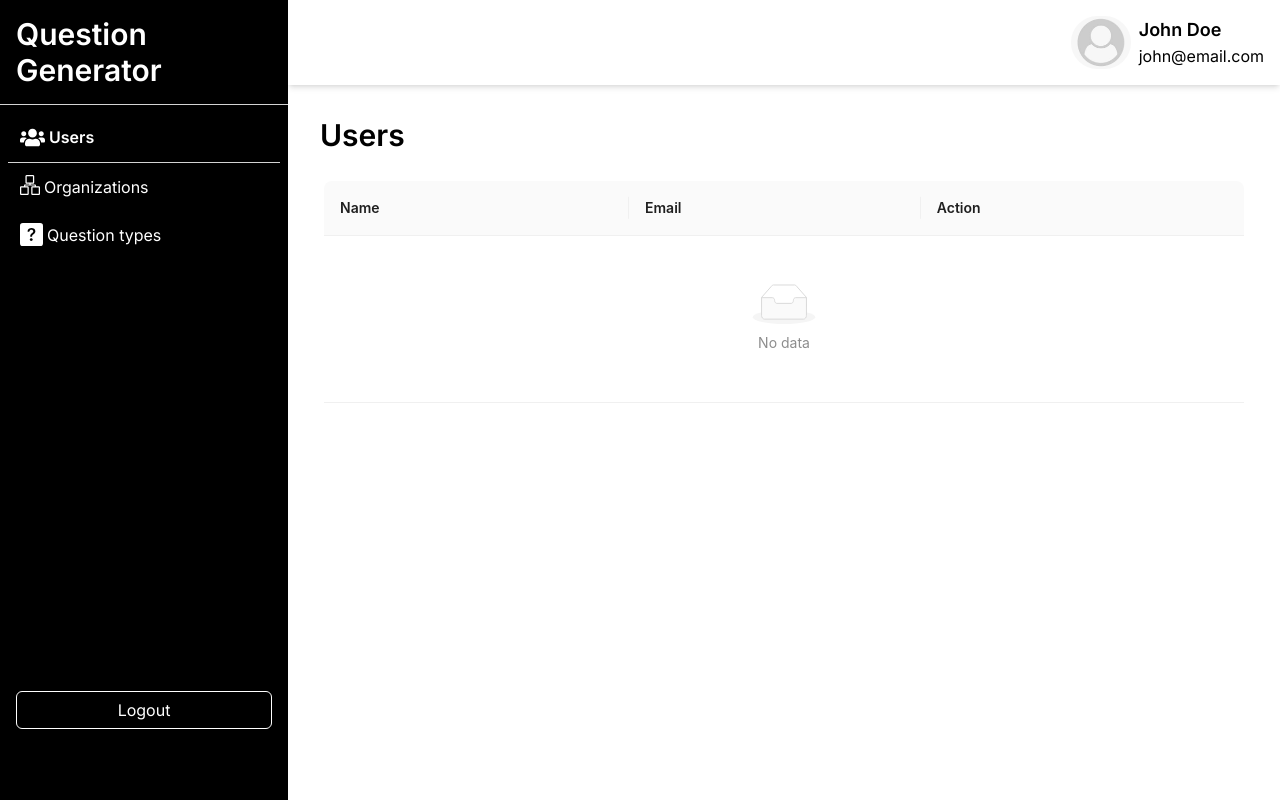
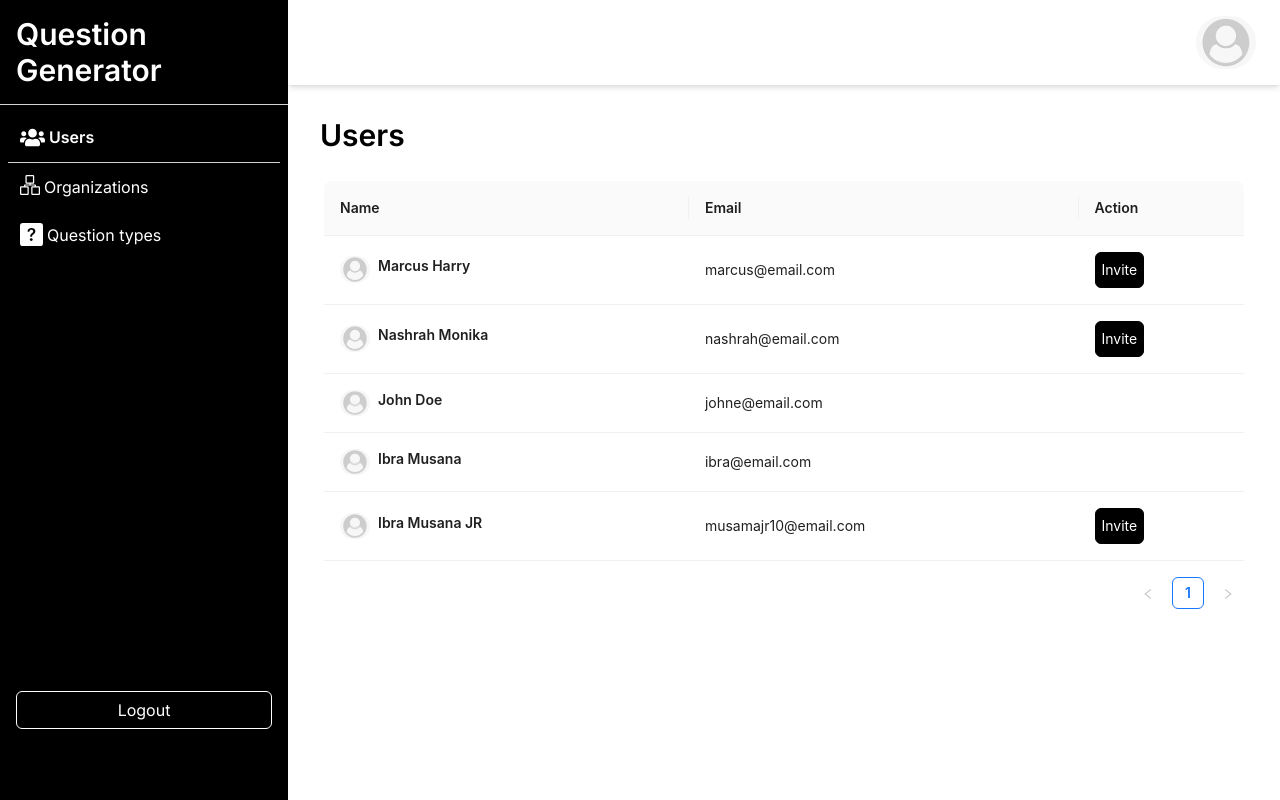
Before and after one commit to NashibJr/questions-system, a Next.js app: page /dashboard/users in a window 1280 px wide. Built offline with nearby package versions, Linux system fonts and the light colour scheme.

Commit message:
Feat: Added users to the users table

```diff
--- a/app/dashboard/question-type/_components/Mcq.tsx
+++ b/app/dashboard/question-type/_components/Mcq.tsx
@@ -5,9 +5,12 @@ import Input from "@/components/Input";
 import { QuestionType } from "@/types/types";
 import Button from "@/components/Button";
 import { useRouter } from "next/navigation";
+import { useAppDispatch } from "@/redux/hooks";
+import { createQuestion } from "@/redux/slices/questionSlice";
 
 const Mcq = () => {
   const router = useRouter();
+  const dispatch = useAppDispatch();
   const [questions, setQuestions] = React.useState<QuestionType[]>([]);
   const [question, setQuestion] = React.useState<string>("");
   const id = React.useId();
@@ -50,6 +53,7 @@ const Mcq = () => {
   const handleSubmit = (event: React.FormEvent<HTMLFormElement>) => {
     event.preventDefault();
     setQuestions((prevState) => [...prevState, myQuestion]);
+    dispatch(createQuestion(myQuestion));
     setAnswer("");
     setChoice({ a: "", b: "", c: "", d: "" });
     setQuestion("");
--- a/app/dashboard/users/_components/Table.tsx
+++ b/app/dashboard/users/_components/Table.tsx
@@ -4,17 +4,14 @@ import React from "react";
 import { Table, type TableProps } from "antd";
 import Image from "next/image";
 import Button from "../../../../components/Button";
+import { UserTypes } from "@/types/types";
 
-interface DataTypes {
-  key: string;
-  name: string;
-  id?: string;
-  email: string;
-  avator: string;
+interface Iprops {
+  users: UserTypes[];
 }
 
-const MyTable = () => {
-  const columns: TableProps<DataTypes>["columns"] = [
+const MyTable = ({ users }: Iprops) => {
+  const columns: TableProps<UserTypes>["columns"] = [
     {
       title: "Name",
       dataIndex: "name",
@@ -22,7 +19,7 @@ const MyTable = () => {
       render: (_, item) => (
         <div className="flex gap-2">
           <Image
-            src={item.avator}
+            src={item.avator! ?? "/assets/images/user.jpeg"}
             width={30}
             height={30}
             alt=""
@@ -45,7 +42,9 @@ const MyTable = () => {
         <Button
           type="button"
           label="Invite"
-          className="p-[6px] rounded-sm bg-black outline-none text-white hover:text-black hover:bg-white border border-black"
+          className={`p-[6px] rounded-md bg-black outline-none text-white hover:text-black hover:bg-white border border-black ${
+            item.role === "admin" && "hidden"
+          }`}
         />
       ),
     },
@@ -53,7 +52,7 @@ const MyTable = () => {
 
   return (
     <div className="p-4">
-      <Table columns={columns} />
+      <Table columns={columns} dataSource={users} />
     </div>
   );
 };
--- a/app/dashboard/users/page.tsx
+++ b/app/dashboard/users/page.tsx
@@ -1,12 +1,24 @@
+"use client";
+
 import Head from "@/components/Head";
 import React from "react";
 import MyTable from "./_components/Table";
+import { useAppSelector } from "@/redux/hooks";
+import { UserTypes } from "@/types/types";
 
 const Users = () => {
+  const state = useAppSelector((state) => state.users);
+  const [users, setUsers] = React.useState<UserTypes[]>([]);
+  const [filteredUsers, setFilteredUsers] = React.useState<UserTypes[]>([]);
+  React.useEffect(() => {
+    setUsers(state.users);
+    setFilteredUsers(state.users);
+  }, [state.users]);
+
   return (
     <div className="p-5">
       <Head title="Users" />
-      <MyTable />
+      <MyTable users={filteredUsers} />
     </div>
   );
 };
--- a/app/page.tsx
+++ b/app/page.tsx
@@ -6,6 +6,8 @@ import Button from "@/components/Button";
 import { useFormik } from "formik";
 import { loginSchema } from "@/schemas/schema";
 import { useRouter } from "next/navigation";
+import { useAppDispatch, useAppSelector } from "@/redux/hooks";
+import { login } from "@/redux/slices/userSlice";
 
 interface loginData {
   email: string;
@@ -15,10 +17,20 @@ interface loginData {
 const Login = () => {
   const [user] = React.useState<loginData>({ email: "", password: "" });
   const router = useRouter();
+  const dispatch = useAppDispatch();
+  const users = useAppSelector((state) => state.users).users;
+  const token = React.useId();
 
   const handleSubmit = (values: loginData) => {
-    console.log(values);
-    router.replace("/dashboard/users");
+    const user = users?.find(
+      (user) => user.email === values.email && user.password === values.password
+    );
+    if (!user) {
+      formik.setErrors({ password: "Inavalid credentials" });
+    } else {
+      dispatch(login({ ...user, token }));
+      router.replace("/dashboard/users");
+    }
   };
 
   const formik = useFormik({
--- a/components/navigation/TopNavigator.tsx
+++ b/components/navigation/TopNavigator.tsx
@@ -1,7 +1,12 @@
+"use client";
+
 import React from "react";
 import Image from "next/image";
+import { useAppSelector } from "@/redux/hooks";
 
 const TopNavigator = () => {
+  const user = useAppSelector((state) => state.users).user;
+
   return (
     <div className="p-4 shadow-md w-full flex justify-between top-0 sticky bg-white">
       <div />
@@ -14,8 +19,8 @@ const TopNavigator = () => {
           className="rounded-full"
         />
         <div>
-          <p className="text-lg font-semibold">John Doe</p>
-          <p>john@email.com</p>
+          <p className="text-lg font-semibold">{user?.name}</p>
+          <p>{user?.email}</p>
         </div>
       </div>
     </div>
--- /dev/null
+++ b/redux/slices/questionSlice.ts
@@ -0,0 +1,24 @@
+import { QuestionType } from "@/types/types";
+import { createSlice, PayloadAction } from "@reduxjs/toolkit";
+
+interface QueProps {
+  questions: QuestionType[];
+}
+
+const initialState = {
+  questions: [],
+} as QueProps;
+
+const questionSlice = createSlice({
+  name: "questions",
+  initialState,
+  reducers: {
+    createQuestion: (state, action: PayloadAction<QuestionType>) => {
+      state.questions.push(action.payload);
+    },
+  },
+});
+
+export const { createQuestion } = questionSlice.actions;
+
+export default questionSlice;
--- a/redux/slices/userSlice.ts
+++ b/redux/slices/userSlice.ts
@@ -1,6 +1,6 @@
 import { users } from "@/types/constants";
 import { UserTypes } from "@/types/types";
-import { createSlice } from "@reduxjs/toolkit";
+import { createSlice, PayloadAction } from "@reduxjs/toolkit";
 
 interface initialStateTypes {
   user: UserTypes | null;
@@ -15,7 +15,13 @@ const initialState: initialStateTypes = {
 const userSlice = createSlice({
   name: "users",
   initialState,
-  reducers: {},
+  reducers: {
+    login(state, action: PayloadAction<UserTypes>) {
+      state.user = action.payload;
+    },
+  },
 });
 
+export const { login } = userSlice.actions;
+
 export default userSlice;
--- a/redux/store.ts
+++ b/redux/store.ts
@@ -1,9 +1,11 @@
 import { configureStore } from "@reduxjs/toolkit";
 import userSlice from "./slices/userSlice";
+import questionSlice from "./slices/questionSlice";
 
 const store = configureStore({
   reducer: {
     users: userSlice.reducer,
+    questions: questionSlice.reducer,
   },
 });
 
--- a/types/constants.ts
+++ b/types/constants.ts
@@ -7,6 +7,7 @@ export const users: UserTypes[] = [
     enrolled: false,
     password: "1234567",
     role: "user",
+    email: "marcus@email.com",
   },
   {
     id: `${Math.round(Math.random() * 10000)}`,
@@ -14,6 +15,7 @@ export const users: UserTypes[] = [
     enrolled: false,
     password: "1234567",
     role: "user",
+    email: "nashrah@email.com",
   },
   {
     id: `${Math.round(Math.random() * 10000)}`,
@@ -21,6 +23,7 @@ export const users: UserTypes[] = [
     enrolled: false,
     password: "1234567",
     role: "admin",
+    email: "johne@email.com",
   },
   {
     id: `${Math.round(Math.random() * 10000)}`,
@@ -28,5 +31,14 @@ export const users: UserTypes[] = [
     enrolled: false,
     password: "1234567",
     role: "admin",
+    email: "ibra@email.com",
+  },
+  {
+    id: `${Math.round(Math.random() * 10000)}`,
+    name: "Ibra Musana JR",
+    enrolled: false,
+    password: "1234567",
+    role: "user",
+    email: "musamajr10@email.com",
   },
 ];
--- a/types/types.ts
+++ b/types/types.ts
@@ -14,4 +14,6 @@ export interface UserTypes {
   role: "admin" | "user";
   enrolled: boolean;
   token?: string;
+  email: string;
+  avator?: string;
 }
```
